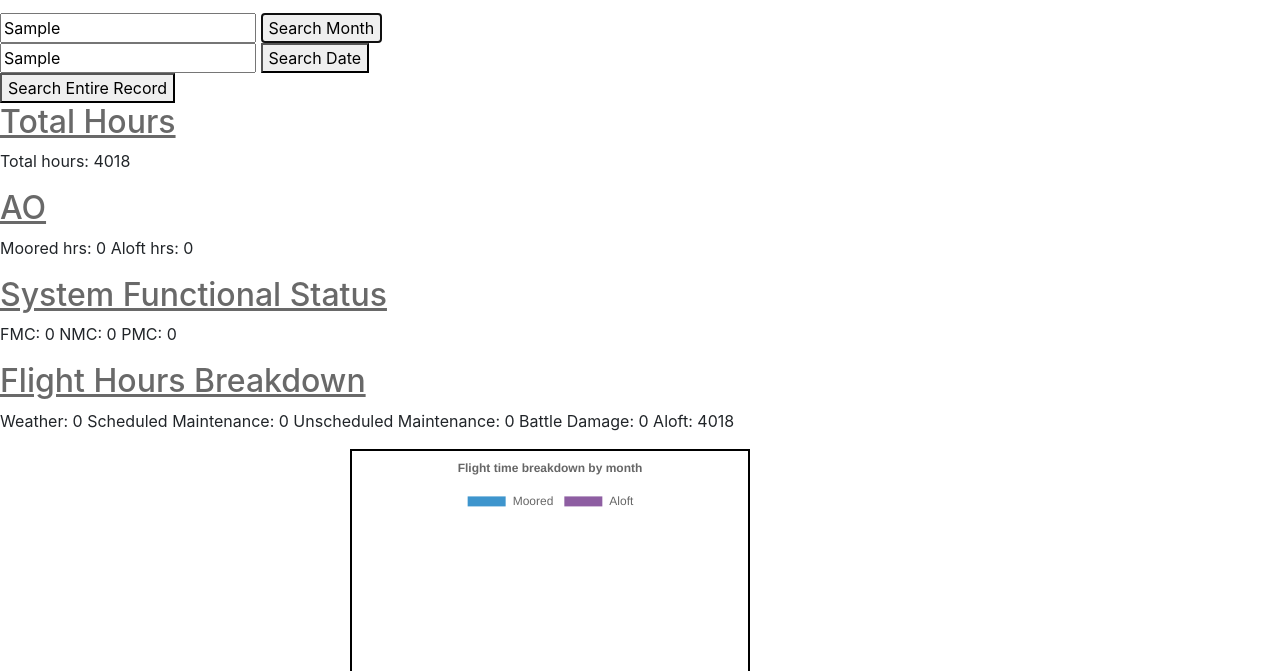
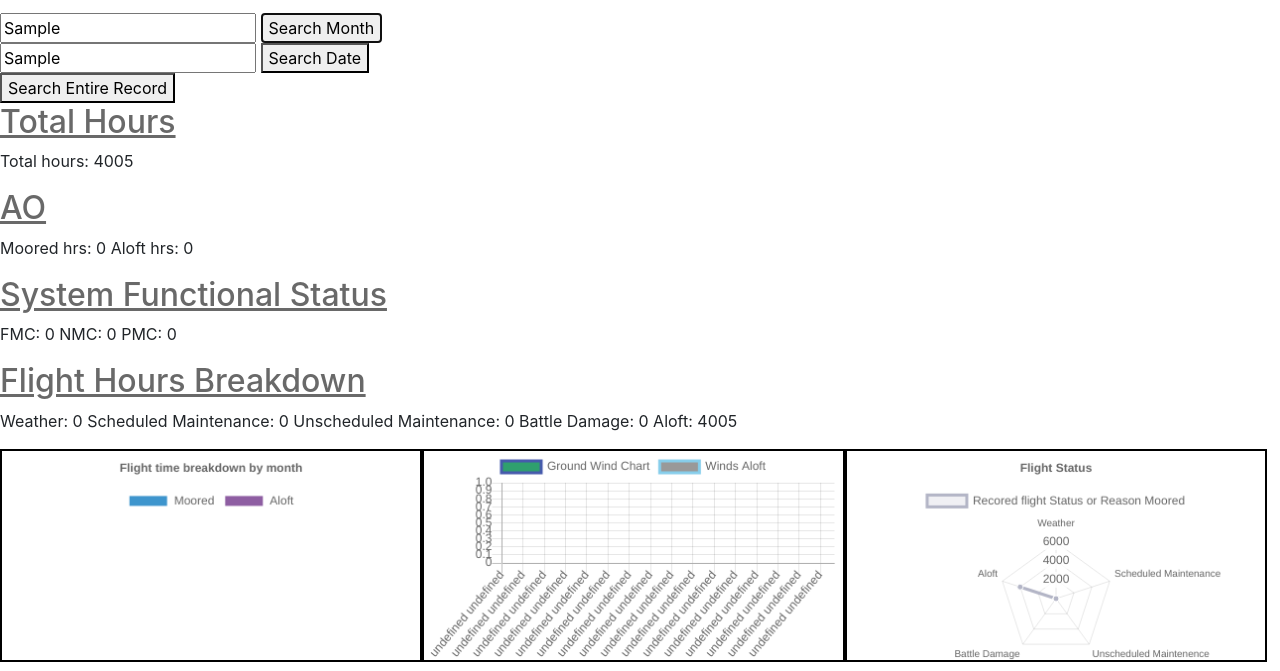
Before and after one commit to mvt3641/Flightdata, a website: page public/index.html in a window 1280 px wide. Both pictures are taken after typing "Sample", "Sample" into the empty fields and a click on the button "Search Month". Shown: the part 129-800 px from the top of the page. Drawn offline with nearby package versions, Linux system fonts and the light colour scheme.

Commit message:
switching branches

```diff
--- a/public/assets/css/styles.css
+++ b/public/assets/css/styles.css
@@ -1,10 +1,15 @@
-.chart-container{
-  border: 2px solid black;
-  text-align: center;
-  position:relative;
-  width: 400px;
-  height: 400px;
-  left: 350px;
+.chart-container {
+    /* border: 2px solid black; */
+    /* display: inline; */
+    /* width: 1500px; */
+}
+
+.chart-canvas {
+float:left;
+/* display: inline; */
+height: 33%;
+ width: 33%;
+border: 2px solid black;
 }
 
 .dropdown{
--- a/public/assets/js/script.js
+++ b/public/assets/js/script.js
@@ -109,7 +109,10 @@ function graphChart(res) {
       },
 
       // Configuration options go here
-      options: {}
+      options: {
+         maintainAspectRatio: false,
+         responsive: false,
+      }
     });
 
   }
@@ -142,7 +145,8 @@ function pieChartgraph(res) {
         data: combArr
       }]
     },
-    options: {
+    options: { maintainAspectRatio: false,
+      responsive: false,
       legend: {
         display: true
       },
@@ -200,7 +204,8 @@ function dtgraph(res) {
         data: combArr
       }]
     },
-    options: {
+    options: { maintainAspectRatio: false,
+      responsive: false,
       title: {
         display: true,
         text: 'Flight Status'
--- a/public/index.html
+++ b/public/index.html
@@ -36,10 +36,10 @@
   </div>
     <div class="chart-container">
 
-      <canvas id="barChart" width="300" height="300"></canvas>
-      <canvas id="windChart"></canvas>
-      <canvas id="RadarChart" width="300" height="300"></canvas>
-      <!-- <canvas id= -->
+      <canvas id="barChart" class="chart-canvas"></canvas>
+      <canvas id="windChart" class="chart-canvas"></canvas>
+      <canvas id="RadarChart" class="chart-canvas"></canvas>
+
 
     </div>
 
```
